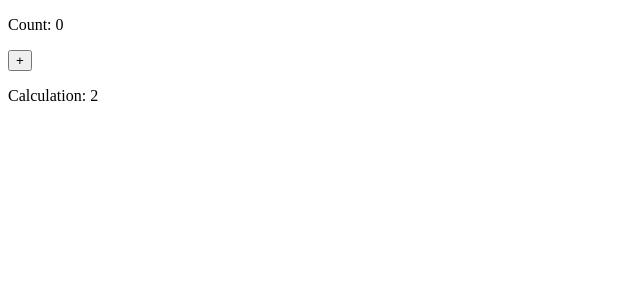
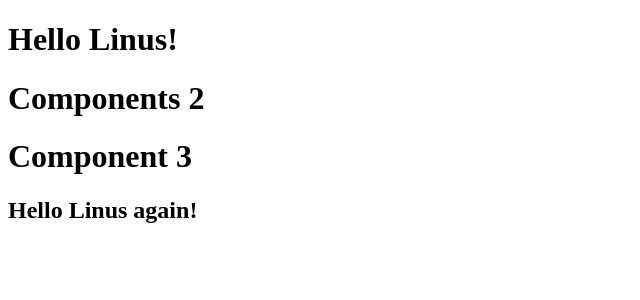
Before and after one commit to RommelAgasa/React, a React (Vite) app in the folder my-react-app/: page / in a window 1280 px wide. Shown: the top 300 px of the page, without its empty margins (0-640 px from the left). Built offline with nearby package versions, Linux system fonts and the light colour scheme.

Commit message:
learned react useContext

```diff
--- /dev/null
+++ b/my-react-app/src/components/hooks/useContext.jsx
@@ -0,0 +1,36 @@
+import { useState, createContext, useContext } from 'react';
+
+const UserContext = createContext();
+
+function Component1() {
+    const [user, setUser] = useState("Linus");
+
+    return (
+        <UserContext.Provider value={user}>
+            <h1>{`Hello ${user}!`}</h1>
+            <Component2 />
+        </UserContext.Provider>
+    )
+}
+
+function Component2(){
+    return (
+        <>
+            <h1>Components 2</h1>
+            <Component3 />
+        </>
+    )
+}
+
+function Component3(){
+    const user = useContext(UserContext);
+
+    return (
+        <>
+            <h1>Component 3</h1>
+            <h2>{`Hello ${user} again!`}</h2>
+        </>
+    )
+}
+
+export default Component1;
--- a/my-react-app/src/main.jsx
+++ b/my-react-app/src/main.jsx
@@ -22,8 +22,6 @@
 import MyApp from './components/modal_portal';
 
 
-
-
 // Day 3
 import LazyLoading from './components/react_suspense';
 import AppCss from './components/css/myapp';
@@ -34,6 +32,7 @@
 import AppForwardRef from './components/react_forwardRef';
 import AppHOC from './components/react_hoc';
 import TimerUseEffect from './components/hooks/useEffect';
+import Component1 from './components/hooks/useContext';
 
 // function handleUmbrellaClick(){
 //   alert("Umbrella closed!");
@@ -72,5 +71,6 @@
   // <AppUseTransition />
   // <AppForwardRef />
   // <AppHOC />
-  <TimerUseEffect />
+  // <TimerUseEffect />
+  <Component1 /> // useContext
 )
```
